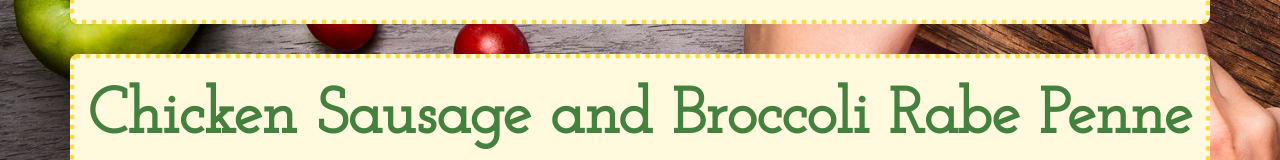
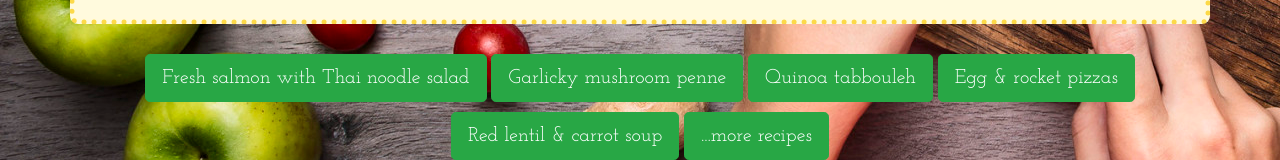
Before and after one commit to sixtine16/ourfirstrepo, a plain HTML site: page index.html in a window 1280 px wide. Shown: the part 742-902 px from the top of the page. Drawn offline with nearby package versions, Linux system fonts and the light colour scheme.

Commit message:
Restoring HTML for presentation

```diff
--- a/index.html
+++ b/index.html
@@ -125,7 +125,7 @@
   <!-- END LUNCH -->
 
   <!-- DINNER -->
-    <div id="dinner" class="container card recipe-card">
+    <div id="dinner" class="hidden container card recipe-card">
       <h2>Chicken Sausage and Broccoli Rabe Penne</h2>
       <div class="row">
         <div class="col-lg-5">
```
